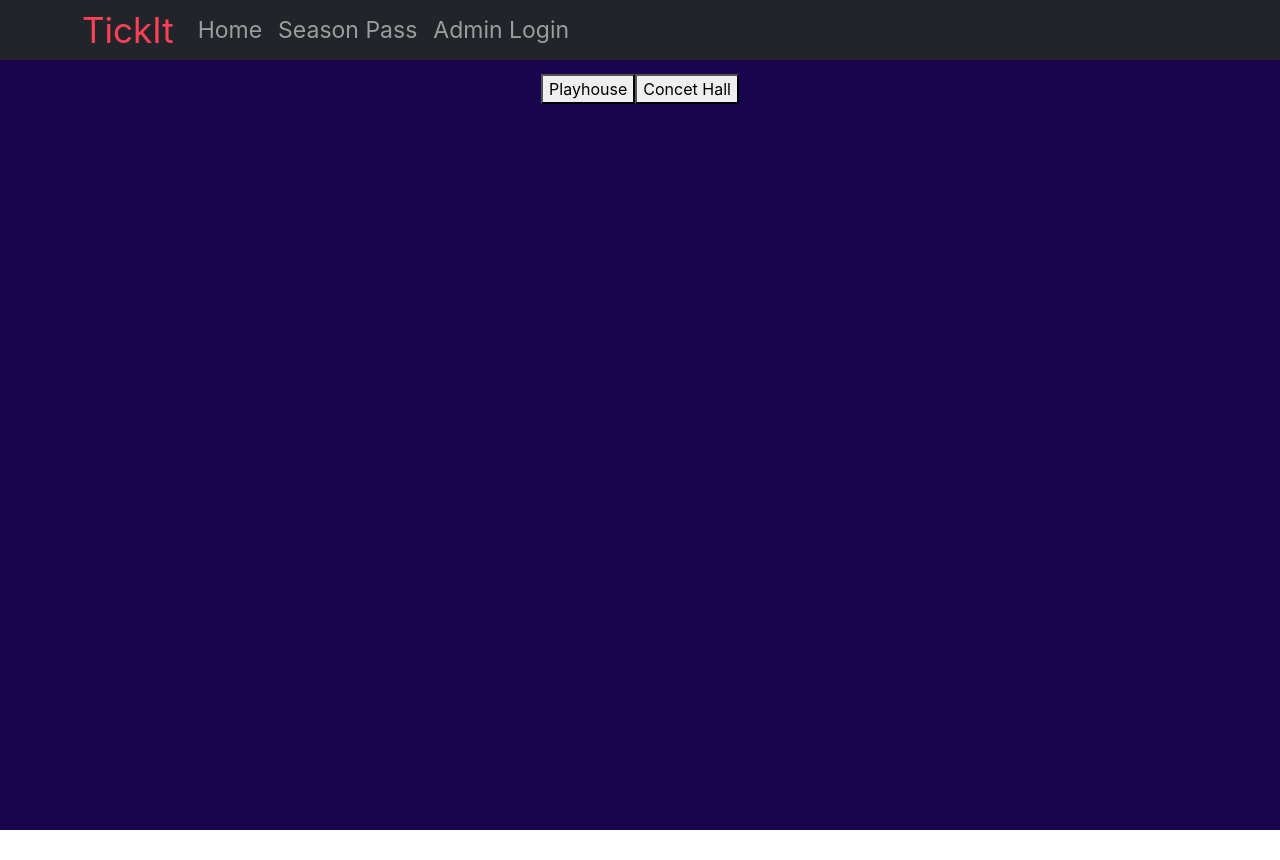
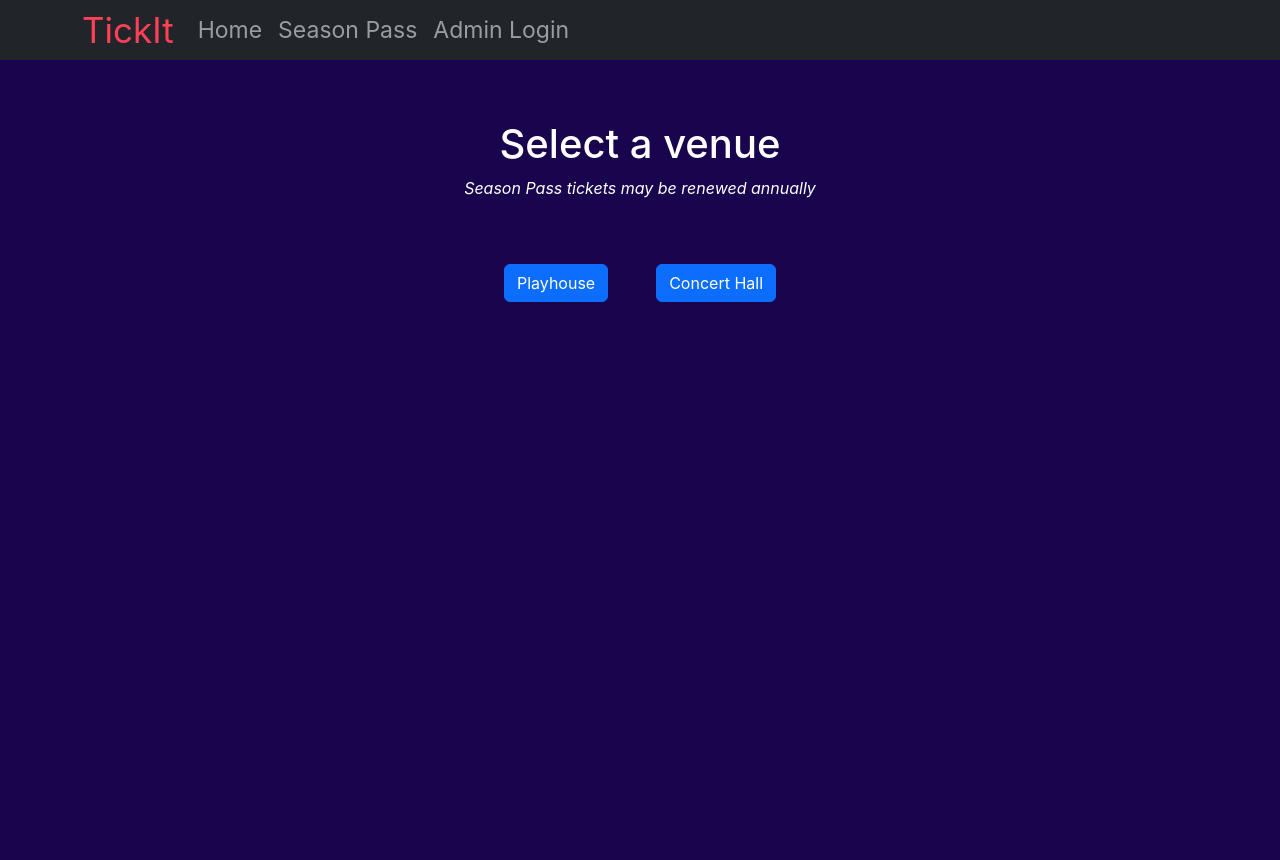
Before and after one commit to PatrickBerz/tick-it, a React (Create React App) app in the folder frontend/: page /seasonVenueSelection in a window 1280 px wide. Before the commit the page ends 830 px from the top, so only its background shows below. Built offline with nearby package versions, Linux system fonts and the light colour scheme.

Commit message:
formatting of season pass venue

```diff
--- a/frontend/src/components/orderConfirmation.jsx
+++ b/frontend/src/components/orderConfirmation.jsx
@@ -11,8 +11,8 @@ export const OrderConfirmation = () =>{
         <div className='App-body'>
         <Stack direction='vertical' style={{alignItems:'center'}} gap={1}>
           <div>
-          <h1 style={{color:'white', marginTop: '60px'}}>Order Confirmed!</h1>
-          <p style={{color:'white'}}><i>Please check in at least 15 minutes before your show time.</i></p>
+            <h1 style={{color:'white', marginTop:'60px', textAlign: "center", marginTop: "100px"}}>Order Confirmed!</h1>
+            <p style={{color:'white', textAlign: "center"}}><i>Please check in at least 15 minutes before your show time.</i></p>
           </div>
           <div>
 
--- a/frontend/src/components/seasonVenueSelection.jsx
+++ b/frontend/src/components/seasonVenueSelection.jsx
@@ -1,34 +1,35 @@
 import 'bootstrap/dist/css/bootstrap.min.css';
-import { Stack, Image, Form } from 'react-bootstrap';
+import { Stack, Image, Form, Button } from 'react-bootstrap';
 import {useLocation, Link } from 'react-router-dom';
 
 export const SeasonVenueSelection = () =>{
-    //TODO: try catch
-    const location = useLocation();
-    const state = location.state;
     return (
         <div className='App-body'>
-        <Stack direction='vertical' style={{alignItems:'center', marginTop:'30px'}} gap={1}>
+        <Stack direction='vertical' style={{alignItems:'center', marginTop:'60px'}} gap={5}>
           <div>
-          <Form style={{color:'white'}}>Select a venue</Form>
-            <p style={{color:'white'}}></p>
+            <h1 style={{color:'white', marginTop:'60px', textAlign: "center"}}>Select a venue</h1>
+            <p style={{color:'white', textAlign: "center"}}><i>Season Pass tickets may be renewed annually</i></p>
             </div>
             <div>
+
+              <Stack direction='horizontal' gap={5}>
 
                 <Link
                 to={"/seasonSeatSelection"}
                 state={{venue: "Playhouse"}}>
-                <button type="button">
+                <Button type="button" variant="primary">
                         Playhouse
-                </button>
+                </Button>
                 </Link>
                 <Link
                 to={"/seasonSeatSelection"}
                 state={{venue: "Concert Hall"}}>
-                <button type="button">
-                        Concet Hall
-                </button>
+                <Button type="button" variant="primary">
+                        Concert Hall
+                </Button>
                 </Link>
+
+                </Stack>
             </div>
         </Stack>
       </div>
```
Also changed, not shown: 2 other files (tests, documents, lock files or other folders). Lines whose indentation alone changed are shown as unchanged.
